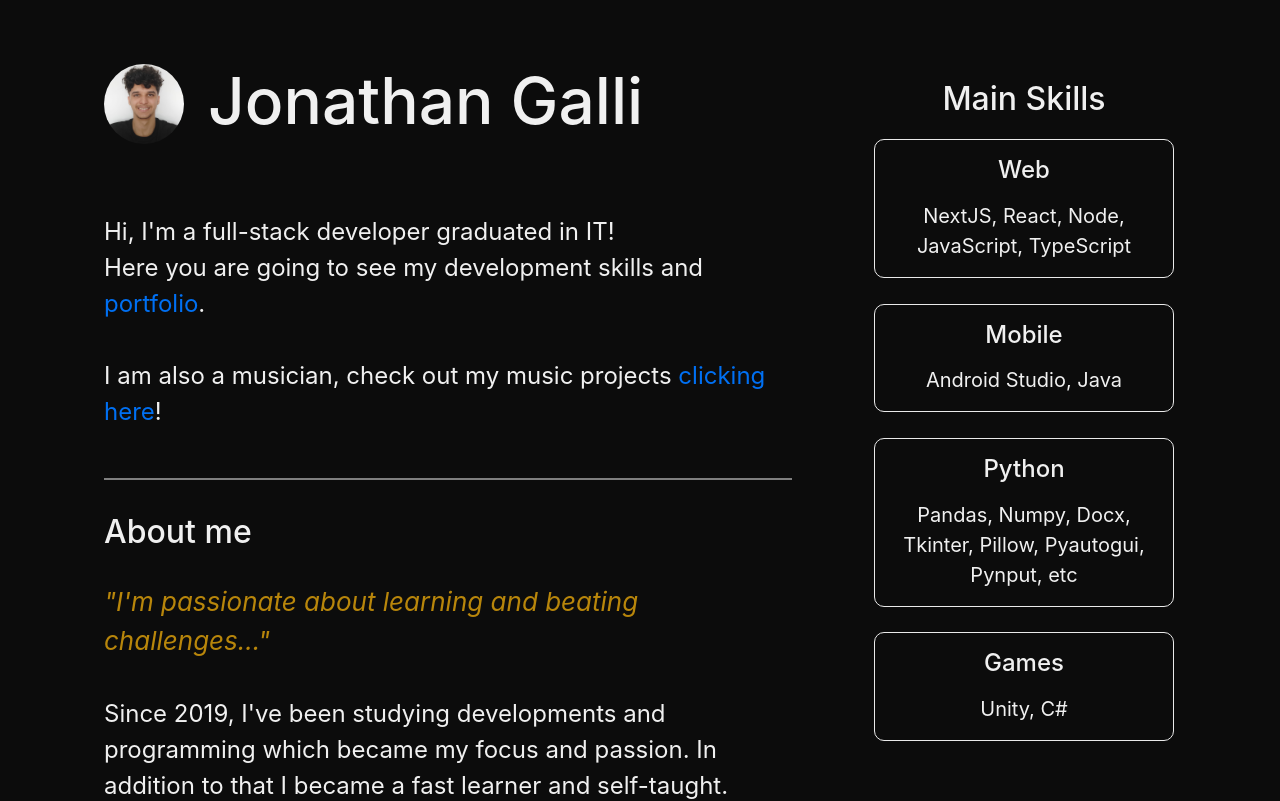
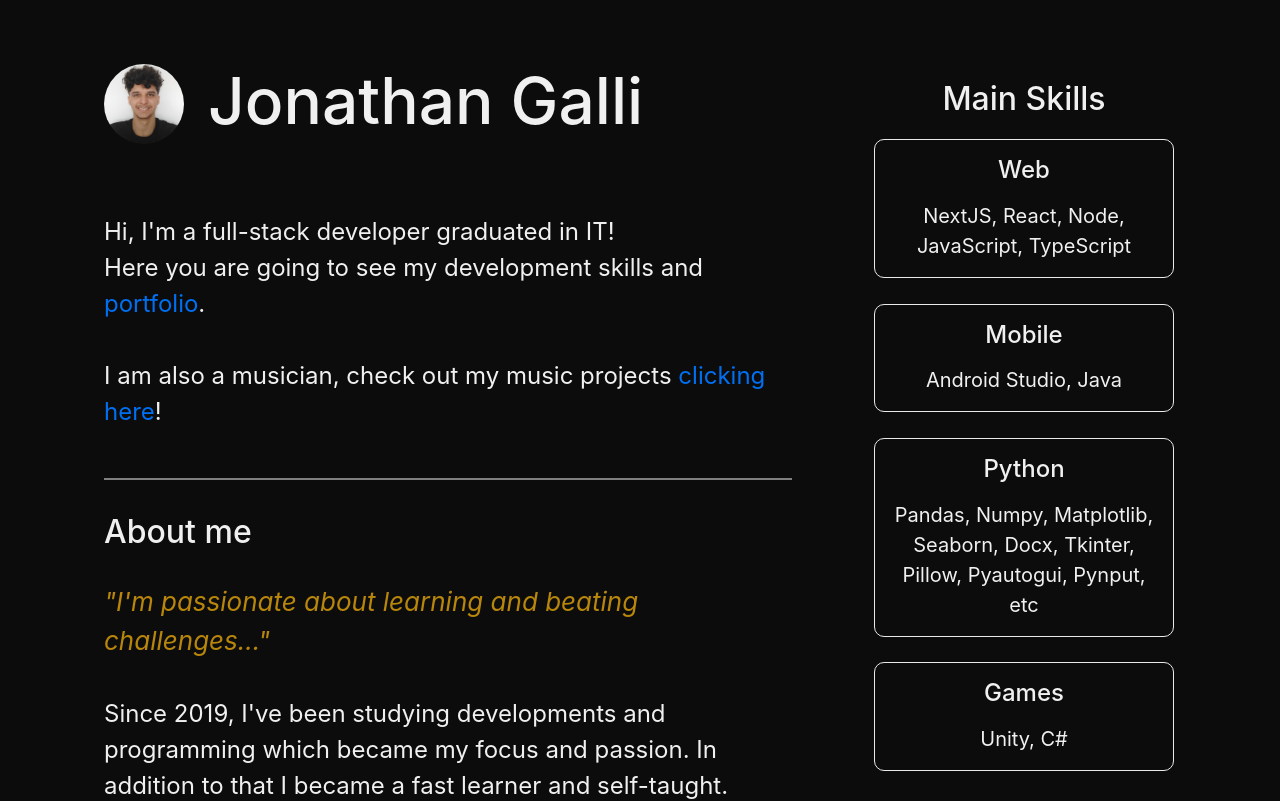
Before and after one commit to JhowBR/personal-website, a Next.js app: page / in a window 1280 px wide. Shown: the top 801 px of the page. Built offline with nearby package versions, Linux system fonts and the light colour scheme.

Commit message:
New python libs added

```diff
--- a/pages/index.tsx
+++ b/pages/index.tsx
@@ -68,7 +68,7 @@ const Home: NextPage = () => {
             <div className={styles.grid}>
               <Card name="Web" description="NextJS, React, Node, JavaScript, TypeScript" />
               <Card name="Mobile" description="Android Studio, Java" />
-              <Card name="Python" description="Pandas, Numpy, Docx, Tkinter, Pillow, Pyautogui, Pynput, etc" />
+              <Card name="Python" description="Pandas, Numpy, Matplotlib, Seaborn, Docx, Tkinter, Pillow, Pyautogui, Pynput, etc" />
               <Card name="Games" description="Unity, C#" />
             </div>
           </div>
```
